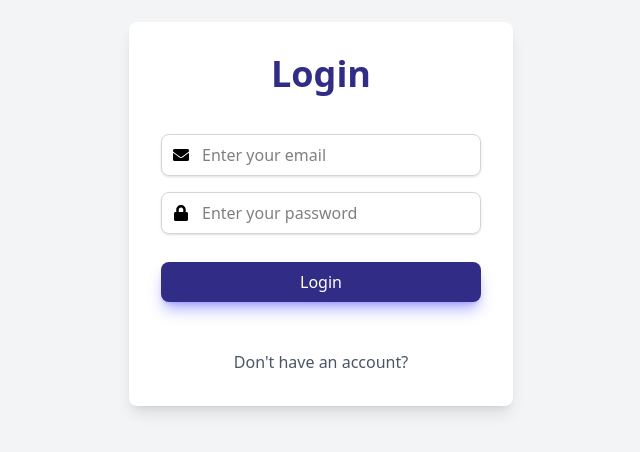
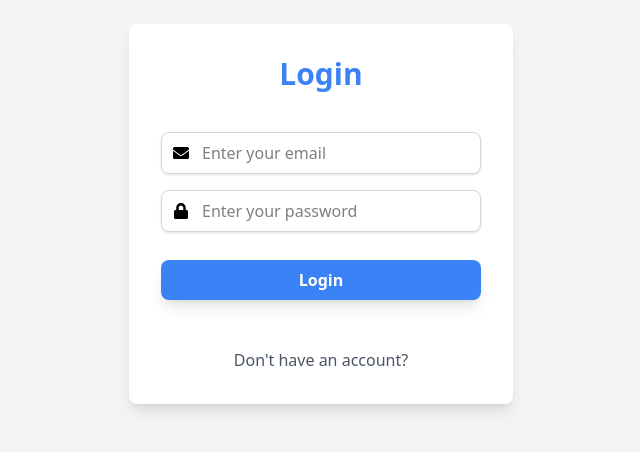
Before and after one commit to MayarQasrawi/Ratify, a React (Vite) app: page / in a window 1280 px wide. Shown: the part 186-638 px from the top of the page, without its empty margins (319-959 px from the left). Built offline with nearby package versions, Linux system fonts and the light colour scheme.

Commit message:
update login

```diff
--- a/src/components/Button.jsx
+++ b/src/components/Button.jsx
@@ -4,7 +4,7 @@ const Button = ({ btnText, type = "submit" }) => {
   return (
     <button
       type={type}
-      className="mt-3 w-80 bg-indigo-900  shadow-lg shadow-indigo-500/50 text-white py-2 px-4 rounded-lg hover:bg-indigo-700 focus:outline-none focus:ring-2 focus:ring-indigo-500"
+      className="mt-3 w-80 bg-[#3B82F6] font-semibold cursor-pointer shadow-lg  text-white py-2 px-4 rounded-lg hover:bg-[#2E82F6] focus:outline-none focus:ring-2 "
     >
       {btnText}
     </button>
--- a/src/components/Header.jsx
+++ b/src/components/Header.jsx
@@ -2,7 +2,7 @@ import PropTypes from "prop-types";
 
 function Header({ text }) {
   return (
-    <h1 className="text-4xl font-bold text-center text-indigo-900 mb-10">
+    <h1 className="text-3xl font-bold text-center text-[#3B82F6] mb-10">
       {text}
     </h1>
   );
--- a/src/components/Input.jsx
+++ b/src/components/Input.jsx
@@ -13,9 +13,9 @@ const Input = ({ register, errors, ...props }) => {
         <input
           type={props.type}
           placeholder={props.placeholder}
-          name={props.name}
+          // name={props.name}
           className={`
-            w-80 px-4 py-2 border rounded-lg shadow-sm hover:shadow-md focus:outline-none focus:ring-2 focus:ring-indigo-300 transition-shadow duration-200
+            w-80 px-4 py-2 border rounded-lg shadow-sm hover:shadow-md outline-none   transition-shadow duration-200
             ${props.icon ? 'pl-10' : ''}
             ${errors[props.name] ? 'border-red-500' : 'border-gray-300'}
           `}
--- a/src/components/view/Login.jsx
+++ b/src/components/view/Login.jsx
@@ -8,20 +8,35 @@ import Header from "../Header";
 import { Link } from "react-router-dom";
 import FormContainer from "../FormContainer";
 import FormWrapper from "../FormWrapper";
-
+const inputFields = [
+  {
+    type: "email",
+    placeholder: "Enter your email",
+    name: "email",
+    icon: <FaEnvelope />,
+  },
+  {
+    type: "password",
+    placeholder: "Enter your password",
+    name: "password",
+    icon: <FaLock />,
+  },
+];
+const schema = z.object({
+  email: z.string().email({ message: "Invalid email address" }),
+  password: z
+    .string()
+    .min(6, { message: "Password must be at least 6 characters" }),
+});
 function Login() {
   // Define the Zod schema for login
-  const schema = z.object({
-    email: z.string().email({ message: "Invalid email address" }),
-    password: z.string().min(6, { message: "Password must be at least 6 characters" }),
-  });
-
   const {
     register,
     handleSubmit,
     formState: { errors },
   } = useForm({
     resolver: zodResolver(schema), // Integrate Zod with react-hook-form
+    mode:'onChange'
   });
 
   const onSubmit = (data) => {
@@ -29,20 +44,6 @@ function Login() {
   };
 
   // Input fields for login
-  const inputFields = [
-    {
-      type: "email",
-      placeholder: "Enter your email",
-      name: "email",
-      icon: <FaEnvelope />,
-    },
-    {
-      type: "password",
-      placeholder: "Enter your password",
-      name: "password",
-      icon: <FaLock />,
-    },
-  ];
 
   return (
     <FormContainer>
@@ -68,7 +69,7 @@ function Login() {
           </Link> */}
         </div>
         {/* Sign Up Link */}
-        {/*need modify after routing ") */ }
+        {/*need modify after routing ") */}
         <div className="mt-4 text-center">
           <span className="text-gray-600">Don't have an account? </span>
           {/* <Link to="/signup" className="text-indigo-500 hover:text-indigo-700">
```
